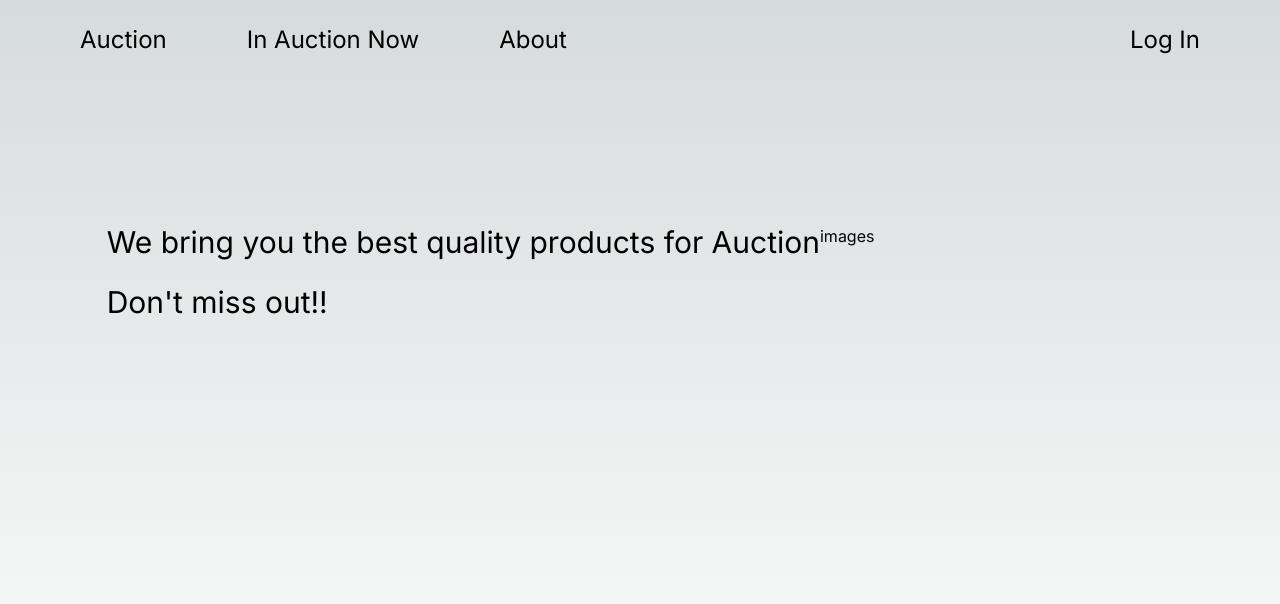
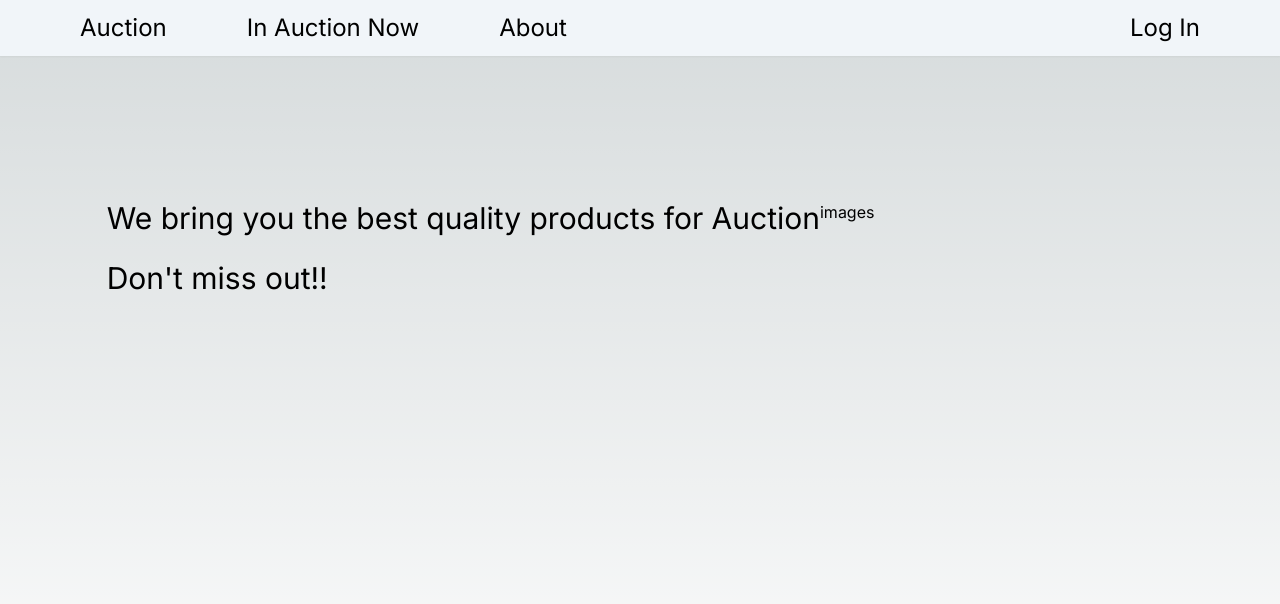
Before and after one commit to aouiniamine/auction.it, a Next.js app in the folder client/: page / in a window 1280 px wide. Shown: the top 604 px of the page. Built offline with nearby package versions, Linux system fonts and the light colour scheme.

Commit message:
fix top padding & set shadow style to nav

```diff
--- a/client/components/atoms/UnAuthNav.js
+++ b/client/components/atoms/UnAuthNav.js
@@ -2,7 +2,7 @@ import React from 'react'
 
 export default function UnAuthNav() {
   return (
-    <nav className="flex py-6 px-20 justify-between">
+    <nav className="flex py-3 px-20 justify-between shadow-sm bg-slate-100">
         <ul className="flex gap-20">
             <li className="text-2xl">Auction</li>
             <li className="text-2xl">In Auction Now</li>
```
